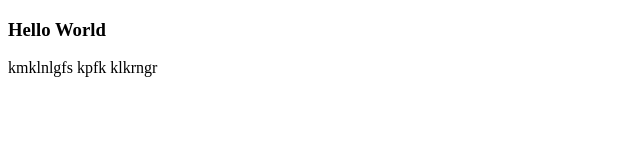
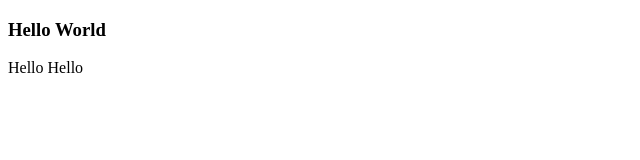
Before and after one commit to azkaellah20/Git, a plain HTML site: page new.html in a window 1280 px wide. Shown: the whole page, without its empty margins (0-640 px from the left). Drawn offline with Linux system fonts and the light colour scheme.

Commit message:
Added P tag

```diff
--- a/new.html
+++ b/new.html
@@ -8,6 +8,6 @@
 </head>
 <body>
     <h3>Hello World</h3>
-    kmklnlgfs  kpfk klkrngr
+    <p>Hello Hello</p>
 </body>
 </html>
```
